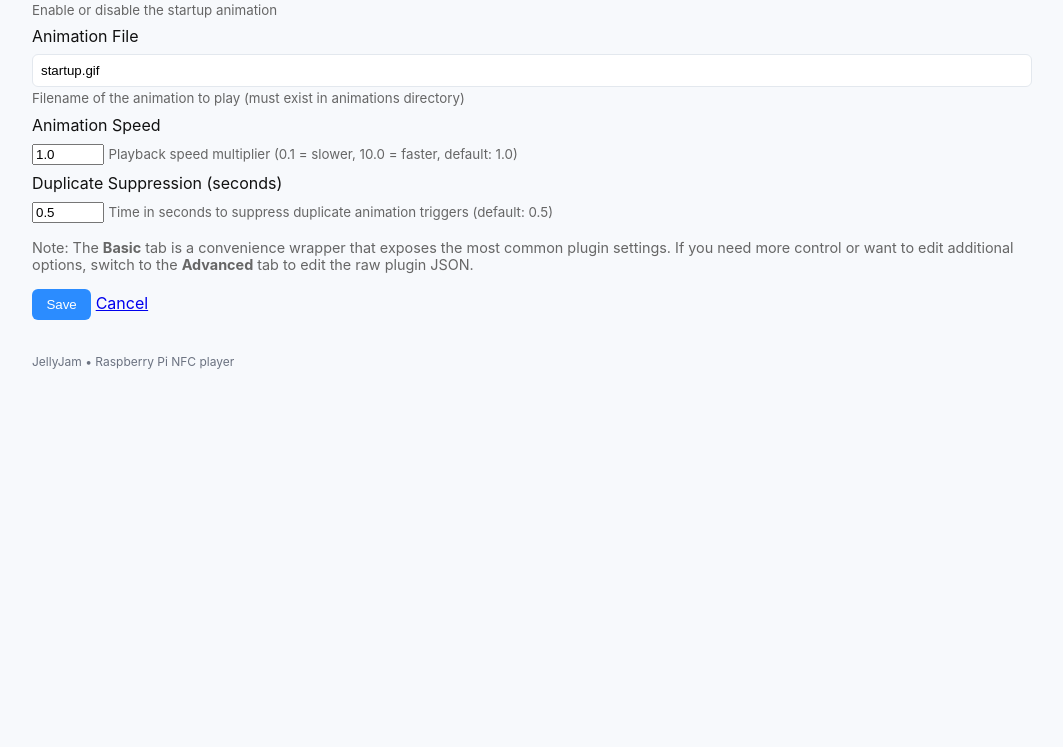
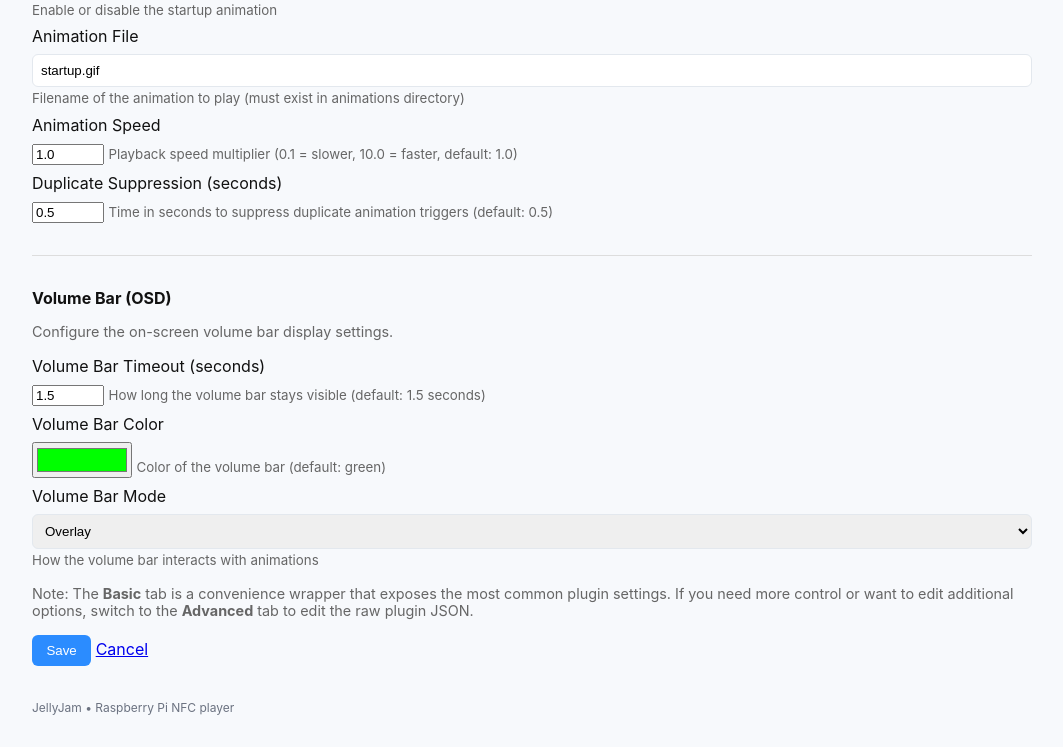
Before and after one commit to BubbaFatAss/JellyJam, a Flask app: page /settings in a window 1280 px wide. Shown: the part 1096-1843 px from the top of the page, without its empty margins (108-1171 px from the left). Before the commit the page ends 1465 px from the top, so only its background shows below. Run offline with Flask 2, Linux system fonts and the light colour scheme.

Commit message:
Move OSD settings to Settings page

```diff
--- a/app/app.py
+++ b/app/app.py
@@ -587,6 +587,11 @@ def settings():
         startup_animation_speed = request.form.get('startup_animation_speed', '1.0').strip()
         animation_dup_suppress_sec = request.form.get('animation_dup_suppress_sec', '0.5').strip()
 
+        # Get volume bar settings from form
+        volume_bar_duration_ms = request.form.get('volume_bar_duration_ms', '1.5').strip()
+        volume_bar_color = request.form.get('volume_bar_color', '#00FF00').strip()
+        volume_bar_mode = request.form.get('volume_bar_mode', 'overlay').strip()
+
         # Validate and convert startup animation settings
         try:
             startup_animation_speed = float(startup_animation_speed)
@@ -601,6 +606,15 @@ def settings():
                 animation_dup_suppress_sec = 0.5
         except (ValueError, TypeError):
             animation_dup_suppress_sec = 0.5
+
+        # Validate and convert volume bar settings
+        try:
+            volume_bar_duration_s = float(volume_bar_duration_ms)
+            volume_bar_duration_ms_int = int(volume_bar_duration_s * 1000)
+            if volume_bar_duration_ms_int < 0:
+                volume_bar_duration_ms_int = 1500
+        except (ValueError, TypeError):
+            volume_bar_duration_ms_int = 1500
 
         cfg['display'] = {
             'active': active,
@@ -608,7 +622,10 @@ def settings():
             'play_startup_animation': play_startup_animation,
             'startup_animation_name': startup_animation_name,
             'startup_animation_speed': startup_animation_speed,
-            'animation_dup_suppress_sec': animation_dup_suppress_sec
+            'animation_dup_suppress_sec': animation_dup_suppress_sec,
+            'volume_bar_duration_ms': volume_bar_duration_ms_int,
+            'volume_bar_color': volume_bar_color,
+            'volume_bar_mode': volume_bar_mode
         }
         try:
             storage.save(cfg)
--- a/app/templates/settings.html
+++ b/app/templates/settings.html
@@ -150,6 +150,39 @@
              value="{{ display_cfg.get('animation_dup_suppress_sec', 0.5) }}"
              placeholder="0.5">
       <small style="color:#666;">Time in seconds to suppress duplicate animation triggers (default: 0.5)</small>
+    </div>
+
+    <hr style="margin:2rem 0;border:none;border-top:1px solid #ddd;">
+
+    <h4 style="margin-bottom:0.5rem;">Volume Bar (OSD)</h4>
+    <p style="margin-bottom:1rem;color:#666;font-size:0.9rem;">
+      Configure the on-screen volume bar display settings.
+    </p>
+
+    <div>
+      <label for="volume_bar_duration_ms">Volume Bar Timeout (seconds)</label>
+      <input type="number" id="volume_bar_duration_ms" name="volume_bar_duration_ms"
+             min="0" max="10" step="0.1"
+             value="{{ (display_cfg.get('volume_bar_duration_ms', 1500) / 1000) }}"
+             placeholder="1.5">
+      <small style="color:#666;">How long the volume bar stays visible (default: 1.5 seconds)</small>
+    </div>
+
+    <div>
+      <label for="volume_bar_color">Volume Bar Color</label>
+      <input type="color" id="volume_bar_color" name="volume_bar_color"
+             value="{{ display_cfg.get('volume_bar_color', '#00FF00') }}"
+             style="width:100px;height:36px;">
+      <small style="color:#666;">Color of the volume bar (default: green)</small>
+    </div>
+
+    <div>
+      <label for="volume_bar_mode">Volume Bar Mode</label>
+      <select id="volume_bar_mode" name="volume_bar_mode">
+        <option value="overlay" {% if display_cfg.get('volume_bar_mode', 'overlay') == 'overlay' %}selected{% endif %}>Overlay</option>
+        <option value="pause" {% if display_cfg.get('volume_bar_mode', 'overlay') == 'pause' %}selected{% endif %}>Pause animations</option>
+      </select>
+      <small style="color:#666;">How the volume bar interacts with animations</small>
     </div>
 
     <p style="margin-top:1rem;font-size:0.9rem;color:#666">Note: The <strong>Basic</strong> tab is a convenience wrapper that exposes the most common plugin settings. If you need more control or want to edit additional options, switch to the <strong>Advanced</strong> tab to edit the raw plugin JSON.</p>
```
Also changed, not shown: app/templates/display.html (+0 -73 lines).
